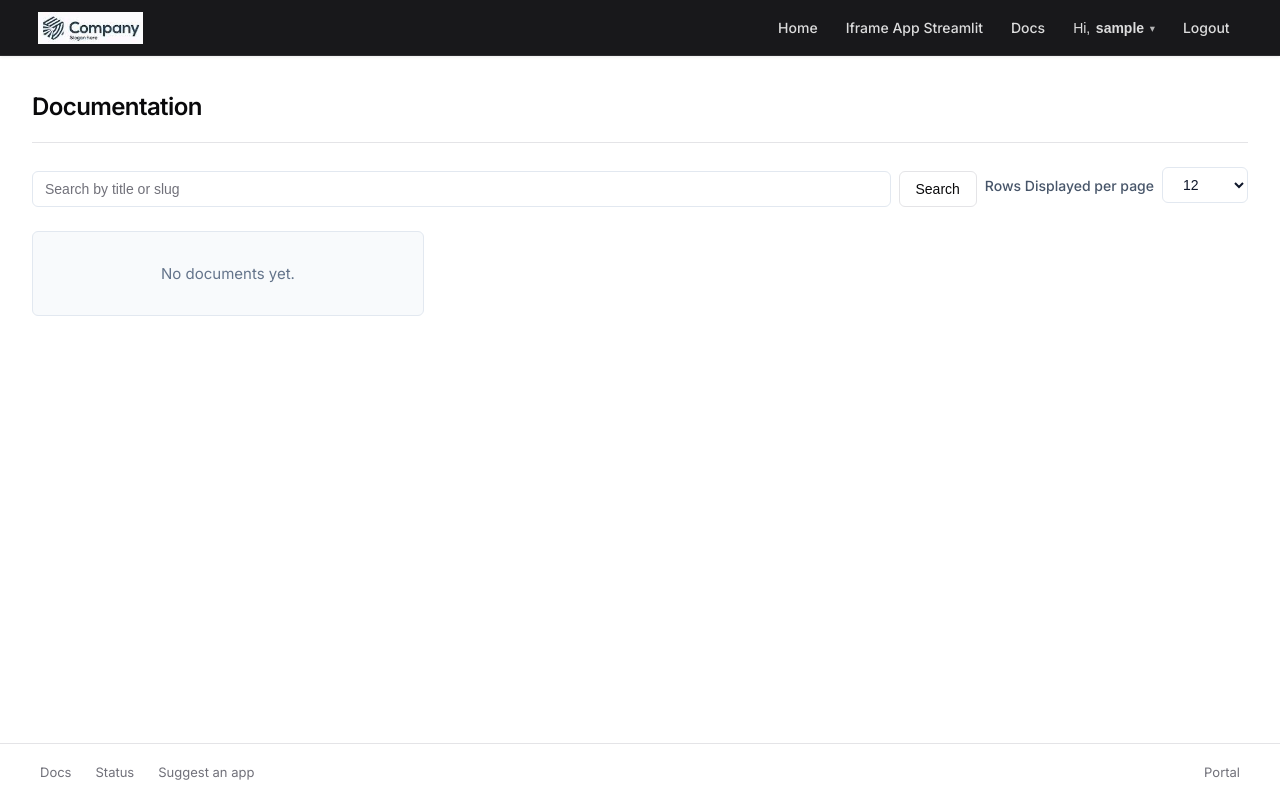
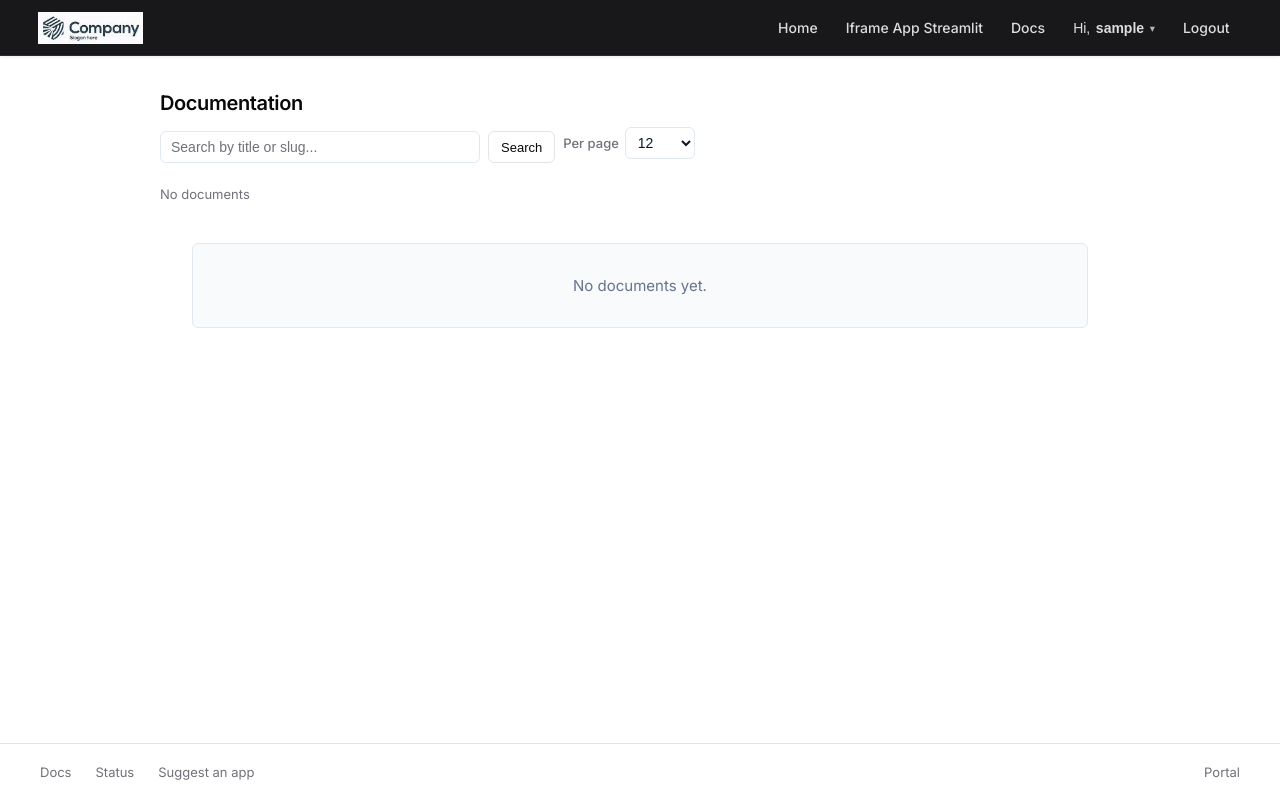
Before and after one commit to ramadlana/streamlit-starter, a Flask app: page /docs in a window 1280 px wide. Run offline with Flask 3, Linux system fonts and the light colour scheme; the visitor is signed in with stand-in values (Sample User, id 1); data comes from the database, SQL or seed files in the repository; data that the repository does not hold is empty; parts of the project's set-up code (start-up, migrations or seed data) failed here and were passed over; some libraries are stand-ins or nearby versions; some web fonts are replaced.

Commit message:
feat: Enhance documentation index layout with new compact design, improved search functionality, and expanded preview text; update styles for better user experience.

```diff
--- a/flask_app/routes/docs.py
+++ b/flask_app/routes/docs.py
@@ -42,7 +42,7 @@ DOCS_PER_PAGE_OPTIONS = (12, 24, 48, 96)
 MAX_IMAGE_UPLOAD_BYTES = 10 * 1024 * 1024  # 10 MB
 
 
-def _preview_text(summary, content_html, max_words=10):
+def _preview_text(summary, content_html, max_words=40):
     source = (summary or "").strip()
     if not source or source.lower() in {"none", "null", "n/a", "-"}:
         source = TAG_RE.sub(" ", content_html or "")
--- a/static/css/docs.css
+++ b/static/css/docs.css
@@ -826,6 +826,247 @@ body.docs-light select:focus {
     border-radius: var(--radius);
 }
 
+/* ==========================================================================
+   Docs Index — compact list layout (more docs per page)
+   ========================================================================== */
+.docs-index {
+    max-width: 960px;
+    margin: 0 auto;
+}
+
+.docs-index-header {
+    margin-bottom: 1rem;
+}
+
+.docs-index-header-row {
+    display: flex;
+    justify-content: space-between;
+    align-items: center;
+    flex-wrap: wrap;
+    gap: 0.75rem;
+    margin-bottom: 0.75rem;
+}
+
+.docs-index-title {
+    margin: 0;
+    font-size: 1.25rem;
+    font-weight: 600;
+    letter-spacing: -0.02em;
+    color: var(--foreground);
+}
+
+.docs-index-actions,
+.docs-index-admin {
+    display: flex;
+    align-items: center;
+    gap: 0.375rem;
+}
+
+.docs-index-admin .docs-housekeeping-form { margin: 0; }
+
+.docs-index-search-inner {
+    display: flex;
+    align-items: center;
+    gap: 0.5rem;
+    flex-wrap: wrap;
+}
+
+.docs-index-search-input {
+    flex: 1;
+    min-width: 180px;
+    max-width: 320px;
+    height: 2rem;
+    padding: 0 0.625rem;
+    font-size: 0.8125rem;
+    border: 1px solid var(--border);
+    border-radius: var(--radius);
+    background: var(--background);
+    color: var(--foreground);
+    transition: border-color var(--transition), box-shadow var(--transition);
+}
+
+.docs-index-search-input::placeholder { color: var(--muted-foreground); }
+.docs-index-search-input:focus {
+    outline: none;
+    border-color: var(--ring);
+    box-shadow: 0 0 0 2px rgba(24, 24, 27, 0.08);
+}
+
+.docs-index-per-page {
+    display: inline-flex;
+    align-items: center;
+    gap: 0.375rem;
+    font-size: 0.8125rem;
+    color: var(--muted-foreground);
+}
+
+.docs-index-per-page-label { white-space: nowrap; }
+
+.docs-index-per-page-select {
+    height: 2rem;
+    padding: 0 1.5rem 0 0.5rem;
+    font-size: 0.8125rem;
+    border: 1px solid var(--border);
+    border-radius: var(--radius);
+    background: var(--background);
+    color: var(--foreground);
+    cursor: pointer;
+}
+
+.docs-btn-sm {
+    height: 2rem;
+    padding: 0 0.75rem;
+    font-size: 0.8125rem;
+}
+
+.docs-index-filter {
+    display: flex;
+    align-items: center;
+    gap: 0.375rem;
+    margin-bottom: 0.75rem;
+    font-size: 0.8125rem;
+}
+
+.docs-index-filter-label { color: var(--muted-foreground); }
+.docs-index-filter-tag { color: var(--foreground); }
+.docs-index-filter-clear {
+    color: var(--primary);
+    text-decoration: none;
+    margin-left: 0.25rem;
+}
+.docs-index-filter-clear:hover { text-decoration: underline; }
+
+.docs-index-meta {
+    margin-bottom: 0.5rem;
+}
+
+.docs-index-count {
+    font-size: 0.8125rem;
+    color: var(--muted-foreground);
+}
+
+.docs-index-list {
+    display: flex;
+    flex-direction: column;
+    gap: 0;
+}
+
+.docs-index-row {
+    position: relative;
+    display: flex;
+    align-items: center;
+    gap: 1rem;
+    border-bottom: 1px solid var(--border);
+    margin: 0;
+    padding: 0.5rem 0;
+}
+
+.docs-index-row:last-child {
+    border-bottom: none;
+}
+
+.docs-index-row:hover {
+    background: var(--muted);
+}
+
+.docs-index-row-link {
+    flex: 1;
+    display: flex;
+    align-items: center;
+    gap: 0.75rem;
+    min-width: 0;
+    text-decoration: none;
+    color: inherit;
+}
+
+.docs-index-row-main {
+    flex: 1;
+    min-width: 0;
+}
+
+.docs-index-row-title {
+    margin: 0;
+    font-size: 0.9375rem;
+    font-weight: 600;
+    line-height: 1.35;
+    color: var(--foreground);
+}
+
+.docs-index-row:hover .docs-index-row-title {
+    color: var(--primary);
+}
+
+.docs-index-row-preview {
+    margin: 0.125rem 0 0;
+    font-size: 0.8125rem;
+    color: var(--muted-foreground);
+    line-height: 1.4;
+    display: -webkit-box;
+    -webkit-line-clamp: 1;
+    line-clamp: 1;
+    -webkit-box-orient: vertical;
+    overflow: hidden;
+}
+
+.docs-index-row-tags {
+    display: flex;
+    flex-wrap: wrap;
+    gap: 0.25rem;
+    flex-shrink: 0;
+}
+
+.docs-index-tag {
+    font-size: 0.6875rem;
+    font-weight: 500;
+    color: var(--muted-foreground);
+    background: var(--muted);
+    padding: 0.125rem 0.375rem;
+    border-radius: 4px;
+    text-decoration: none;
+    transition: background var(--transition), color var(--transition);
+}
+
+.docs-index-tag:hover {
+    background: var(--border);
+    color: var(--foreground);
+}
+
+.docs-index-row-arrow {
+    font-size: 0.875rem;
+    color: var(--muted-foreground);
+    opacity: 0;
+    flex-shrink: 0;
+    transition: opacity var(--transition), transform var(--transition);
+}
+
+.docs-index-row:hover .docs-index-row-arrow {
+    opacity: 1;
+    transform: translateX(2px);
+}
+
+.docs-index-empty {
+    padding: 2rem;
+    text-align: center;
+}
+
+.docs-index-pagination {
+    margin-top: 1rem;
+    padding-top: 1rem;
+    border-top: 1px solid var(--border);
+    display: flex;
+    align-items: center;
+    justify-content: space-between;
+    gap: 0.5rem;
+    flex-wrap: wrap;
+}
+
+.docs-page-prev,
+.docs-page-next {
+    min-width: auto;
+    padding: 0 0.5rem;
+    font-size: 0.8125rem;
+}
+
 @keyframes docsFadeIn {
     from { opacity: 0; transform: translateY(6px); }
     to { opacity: 1; transform: translateY(0); }
@@ -842,6 +1083,13 @@ body.docs-light select:focus {
     .docs-list { grid-template-columns: 1fr; }
     .docs-topbar { align-items: flex-start; }
     .docs-actions { justify-content: flex-start; }
+    .docs-index-row {
+        flex-wrap: wrap;
+    }
+    .docs-index-row-tags {
+        width: 100%;
+        margin-top: 0.25rem;
+    }
     .docs-reading-actions {
         position: static;
         backdrop-filter: none;
--- a/templates/docs_index.html
+++ b/templates/docs_index.html
@@ -4,19 +4,20 @@
 {% block body_class %}docs-light{% endblock %}
 
 {% block content %}
-<div class="docs-shell">
-    <header class="docs-topbar">
-        <h1 class="docs-topbar-title">Documentation</h1>
-        <div class="docs-actions">
+<div class="docs-shell docs-index">
+    <header class="docs-index-header">
+        <div class="docs-index-header-row">
+            <h1 class="docs-index-title">Documentation</h1>
+            <div class="docs-index-actions">
                 {% if current_user.role == "admin" %}
-            <div class="docs-actions-admin">
+                <div class="docs-index-admin">
                     <form method="POST" action="{{ url_for('docs.docs_admin_attachments_housekeeping') }}"
                         class="docs-housekeeping-form">
                         <input type="hidden" name="csrf_token" value="{{ csrf_token() }}">
                         <input type="hidden" name="mode" value="dry-run">
                         <input type="hidden" name="include_legacy" value="1">
                         <input type="hidden" name="min_age_minutes" value="0">
-                    <button type="submit" class="docs-btn docs-btn-ghost">Housekeeping Dry Run</button>
+                        <button type="submit" class="docs-btn docs-btn-ghost docs-btn-sm">Dry Run</button>
                     </form>
                     <form method="POST" action="{{ url_for('docs.docs_admin_attachments_housekeeping') }}"
                         class="docs-housekeeping-form"
@@ -25,132 +26,112 @@
                         <input type="hidden" name="mode" value="apply">
                         <input type="hidden" name="include_legacy" value="1">
                         <input type="hidden" name="min_age_minutes" value="0">
-                    <button type="submit" class="docs-btn docs-btn-ghost">Housekeeping Apply</button>
+                        <button type="submit" class="docs-btn docs-btn-ghost docs-btn-sm">Apply</button>
                     </form>
                 </div>
                 {% endif %}
                 {% if can_manage_docs %}
-            <a class="docs-btn docs-btn-primary" href="{{ url_for('docs.docs_editor', doc_id=0) }}">New Document</a>
+                <a class="docs-btn docs-btn-primary docs-btn-sm" href="{{ url_for('docs.docs_editor', doc_id=0) }}">New Document</a>
                 {% endif %}
             </div>
-    </header>
+        </div>
 
         <form method="GET"
             action="{% if active_tag %}{{ url_for('docs.docs_by_tag', tag=active_tag) }}{% else %}{{ url_for('docs.docs_index') }}{% endif %}"
-        class="docs-search-row">
-        <input type="text" name="q" value="{{ query }}" placeholder="Search by title or slug">
-        <button type="submit" class="docs-btn docs-btn-secondary">Search</button>
-        <label class="docs-per-page">
-            <span>Rows Displayed per page</span>
-            <select name="per_page" onchange="this.form.submit()">
+            class="docs-index-search">
+            <div class="docs-index-search-inner">
+                <input type="text" name="q" value="{{ query }}" placeholder="Search by title or slug..." class="docs-index-search-input">
+                <button type="submit" class="docs-btn docs-btn-secondary docs-btn-sm">Search</button>
+                <label class="docs-index-per-page">
+                    <span class="docs-index-per-page-label">Per page</span>
+                    <select name="per_page" onchange="this.form.submit()" class="docs-index-per-page-select">
                         {% for option in per_page_options %}
-                <option value="{{ option }}" {% if pagination.per_page==option %}selected{% endif %}>{{ option }}
-                </option>
+                        <option value="{{ option }}" {% if pagination.per_page==option %}selected{% endif %}>{{ option }}</option>
                         {% endfor %}
                     </select>
                 </label>
+            </div>
         </form>
+    </header>
 
     {% if active_tag %}
-    <p class="docs-meta">Filtered by tag: <strong>#{{ active_tag }}</strong> · <a
-            href="{{ url_for('docs.docs_index') }}">Clear</a></p>
+    <div class="docs-index-filter">
+        <span class="docs-index-filter-label">Tag:</span>
+        <strong class="docs-index-filter-tag">#{{ active_tag }}</strong>
+        <a href="{{ url_for('docs.docs_index') }}" class="docs-index-filter-clear">Clear</a>
+    </div>
     {% endif %}
 
-    <div class="docs-list">
+    <div class="docs-index-meta">
+        <span class="docs-index-count">
+            {% if pagination.total > 0 %}
+            {% set end_idx = pagination.page * pagination.per_page %}
+            Showing {{ ((pagination.page - 1) * pagination.per_page) + 1 }}–{{ pagination.total if end_idx > pagination.total else end_idx }} of {{ pagination.total }} document{{ 's' if pagination.total != 1 else '' }}
+            {% else %}
+            No documents
+            {% endif %}
+        </span>
+    </div>
+
+    <div class="docs-index-list">
         {% for doc in docs %}
-        <article class="docs-card">
-            <header class="docs-card-header">
-                <h2 class="docs-card-title"><a href="{{ url_for('docs.docs_view', slug=doc.slug) }}">{{ doc.title }}</a></h2>
-            </header>
-
+        <article class="docs-index-row">
+            <a href="{{ url_for('docs.docs_view', slug=doc.slug) }}" class="docs-index-row-link">
+                <div class="docs-index-row-main">
+                    <h2 class="docs-index-row-title">{{ doc.title }}</h2>
                     {% if doc.preview_text %}
-            <p class="docs-card-preview">{{ doc.preview_text }}</p>
+                    <p class="docs-index-row-preview">{{ doc.preview_text }}</p>
                     {% endif %}
-
-            <footer class="docs-card-footer">
+                </div>
+                <span class="docs-index-row-arrow" aria-hidden="true">→</span>
+            </a>
             {% if doc.tags_csv %}
-                <div class="docs-card-tags" style="justify-content: flex-start;">
+            <div class="docs-index-row-tags">
                 {% for tag in doc.tags_csv.split(',') %}
-                    <a class="docs-tag" href="{{ url_for('docs.docs_by_tag', tag=tag) }}">#{{ tag }}</a>
+                {% set t = tag.strip() %}
+                {% if t %}
+                <a href="{{ url_for('docs.docs_by_tag', tag=t) }}" class="docs-index-tag">#{{ t }}</a>
+                {% endif %}
                 {% endfor %}
             </div>
             {% endif %}
-            </footer>
         </article>
         {% else %}
+        <div class="docs-index-empty">
             <p class="docs-empty">No documents yet.</p>
+        </div>
         {% endfor %}
     </div>
 
     {% if pagination.total_pages > 1 %}
-    <nav class="docs-pagination" aria-label="Docs pagination">
+    <nav class="docs-index-pagination" aria-label="Docs pagination">
         {% if pagination.has_prev %}
-        <a class="docs-page-btn"
-            href="{% if active_tag %}{{ url_for('docs.docs_by_tag', tag=active_tag, q=query, per_page=pagination.per_page, page=pagination.page - 1) }}{% else %}{{ url_for('docs.docs_index', q=query, per_page=pagination.per_page, page=pagination.page - 1) }}{% endif %}">&lt;
-            Previous</a>
+        <a class="docs-page-btn docs-page-prev"
+            href="{% if active_tag %}{{ url_for('docs.docs_by_tag', tag=active_tag, q=query, per_page=pagination.per_page, page=pagination.page - 1) }}{% else %}{{ url_for('docs.docs_index', q=query, per_page=pagination.per_page, page=pagination.page - 1) }}{% endif %}">← Previous</a>
         {% else %}
-        <span class="docs-page-btn is-disabled">&lt; Previous</span>
+        <span class="docs-page-btn docs-page-prev is-disabled">← Previous</span>
         {% endif %}
 
         <div class="docs-page-numbers">
             {% for page_number in pagination.pages %}
             {% if page_number is none %}
-            <span class="docs-page-ellipsis">...</span>
+            <span class="docs-page-ellipsis">…</span>
             {% elif page_number == pagination.page %}
             <span class="docs-page-btn is-active">{{ page_number }}</span>
             {% else %}
             <a class="docs-page-btn"
-                href="{% if active_tag %}{{ url_for('docs.docs_by_tag', tag=active_tag, q=query, per_page=pagination.per_page, page=page_number) }}{% else %}{{ url_for('docs.docs_index', q=query, per_page=pagination.per_page, page=page_number) }}{% endif %}">{{
-                page_number }}</a>
+                href="{% if active_tag %}{{ url_for('docs.docs_by_tag', tag=active_tag, q=query, per_page=pagination.per_page, page=page_number) }}{% else %}{{ url_for('docs.docs_index', q=query, per_page=pagination.per_page, page=page_number) }}{% endif %}">{{ page_number }}</a>
             {% endif %}
             {% endfor %}
         </div>
 
         {% if pagination.has_next %}
-        <a class="docs-page-btn"
-            href="{% if active_tag %}{{ url_for('docs.docs_by_tag', tag=active_tag, q=query, per_page=pagination.per_page, page=pagination.page + 1) }}{% else %}{{ url_for('docs.docs_index', q=query, per_page=pagination.per_page, page=pagination.page + 1) }}{% endif %}">Next
-            &gt;</a>
+        <a class="docs-page-btn docs-page-next"
+            href="{% if active_tag %}{{ url_for('docs.docs_by_tag', tag=active_tag, q=query, per_page=pagination.per_page, page=pagination.page + 1) }}{% else %}{{ url_for('docs.docs_index', q=query, per_page=pagination.per_page, page=pagination.page + 1) }}{% endif %}">Next →</a>
         {% else %}
-        <span class="docs-page-btn is-disabled">Next &gt;</span>
+        <span class="docs-page-btn docs-page-next is-disabled">Next →</span>
         {% endif %}
     </nav>
     {% endif %}
 </div>
-
-<script>
-    (function () {
-        const dateNodes = document.querySelectorAll('.docs-card-footer .js-local-datetime');
-        if (!dateNodes.length || typeof Intl === 'undefined') return;
-
-        const formatter = new Intl.DateTimeFormat(undefined, {
-            year: 'numeric',
-            month: 'short',
-            day: 'numeric',
-            hour: 'numeric',
-            minute: '2-digit',
-            timeZoneName: 'short'
-        });
-
-        function toClientDate(rawValue) {
-            if (!rawValue) return null;
-            const normalized = rawValue.includes(' ') ? rawValue.replace(' ', 'T') : rawValue;
-            const hasTimezone = /[zZ]|[+\-]\d{2}:\d{2}$/.test(normalized);
-            const parseValue = hasTimezone ? normalized : normalized + 'Z';
-            const parsed = new Date(parseValue);
-            return Number.isNaN(parsed.getTime()) ? null : parsed;
-        }
-
-        dateNodes.forEach(function (node) {
-            const isoValue = node.getAttribute('datetime');
-            const parsed = toClientDate(isoValue);
-            if (!parsed) {
-                node.textContent = node.dataset.fallback || node.textContent;
-                return;
-            }
-            node.textContent = formatter.format(parsed);
-            node.setAttribute('title', parsed.toISOString());
-        });
-    })();
-</script>
-
 {% endblock %}
```
Lines whose indentation alone changed are shown as unchanged.
